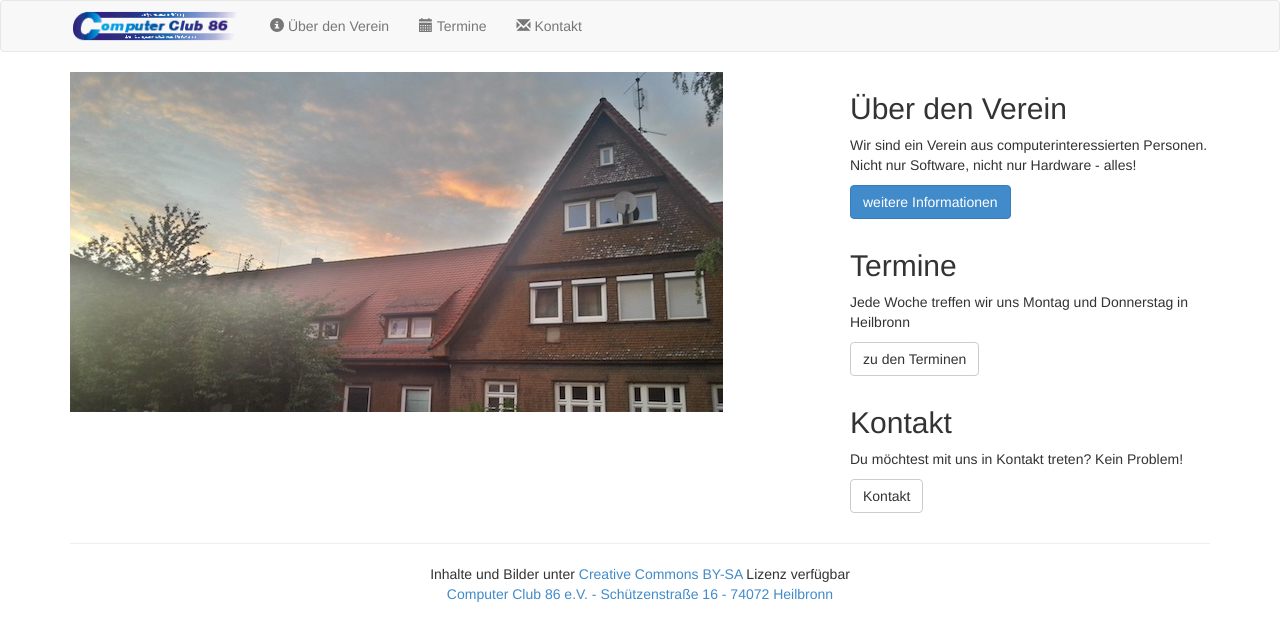
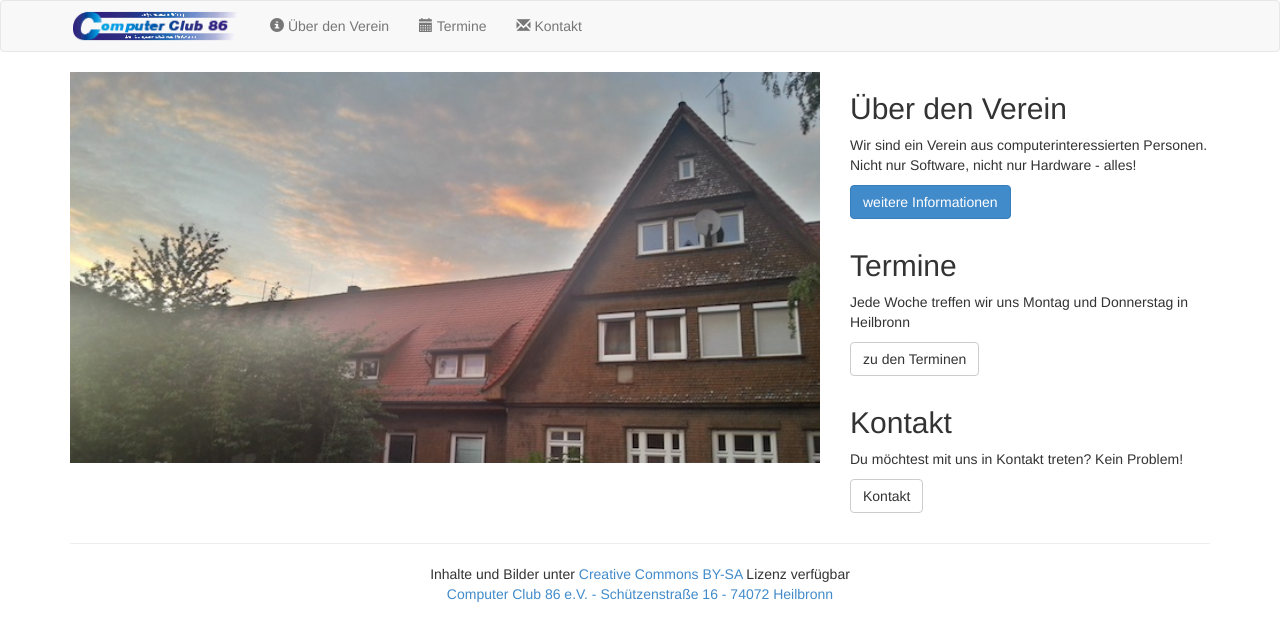
Before and after one commit to cc86hn/hp, a Jekyll site: the page built from index.html, in a window 1280 px wide. Shown: the top 641 px of the page. Built offline with Jekyll 4.4.1, drawn with Linux system fonts in a browser that asks for light colours.

Commit message:
improved image

```diff
--- a/index.html
+++ b/index.html
@@ -5,8 +5,8 @@ description: Startseite des Computer Club 86 e.V. Heilbronn
 ---
 
 <div class="row">
-	<div class="col-md-8">
-		<img src="img/wwh.jpg" alt="Wilhelm-Waiblinger-Haus" title="Wilhelm-Waiblinger-Haus"/>
+	<div class="col-lg-8">
+		<p><img width="100%" src="img/wwh.jpg" alt="Wilhelm-Waiblinger-Haus" title="Wilhelm-Waiblinger-Haus"/></p>
 	</div>
 	<div class="col-md-4">
 		<h2>Über den Verein</h2>
```
